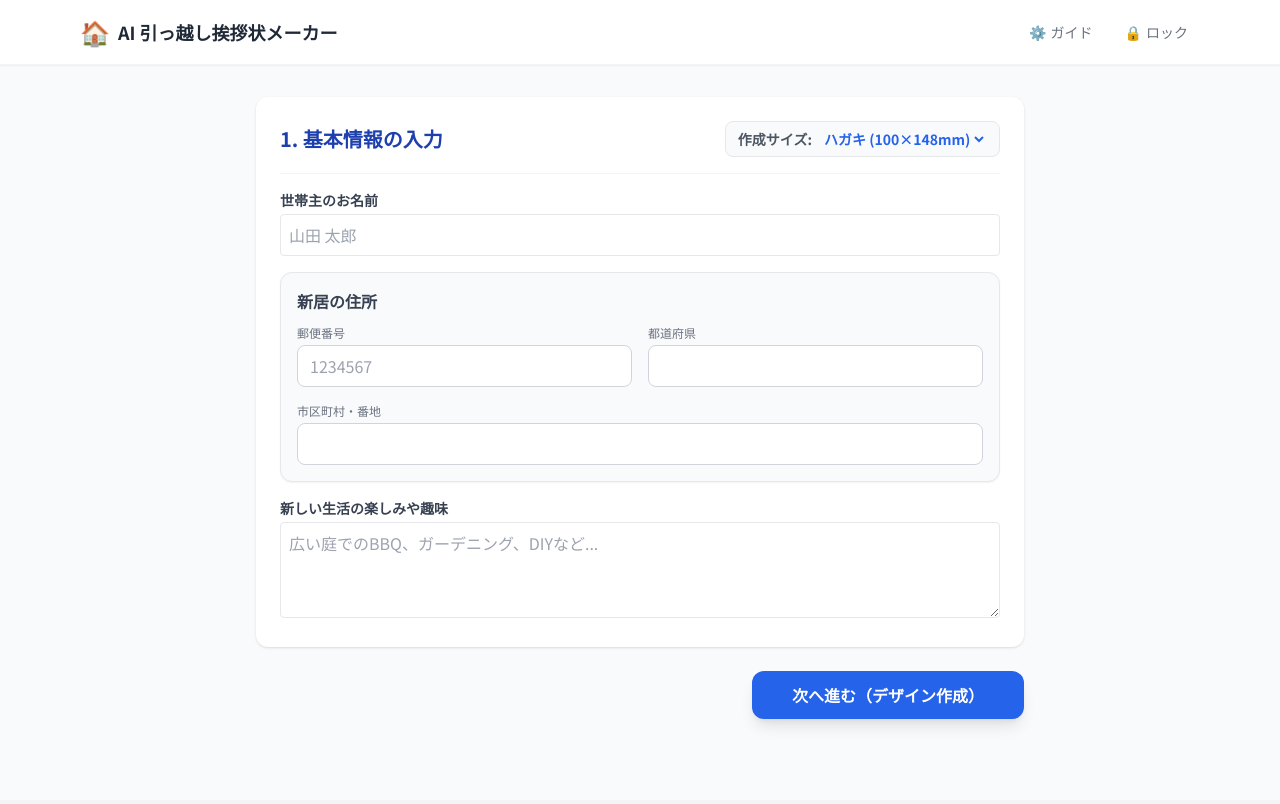
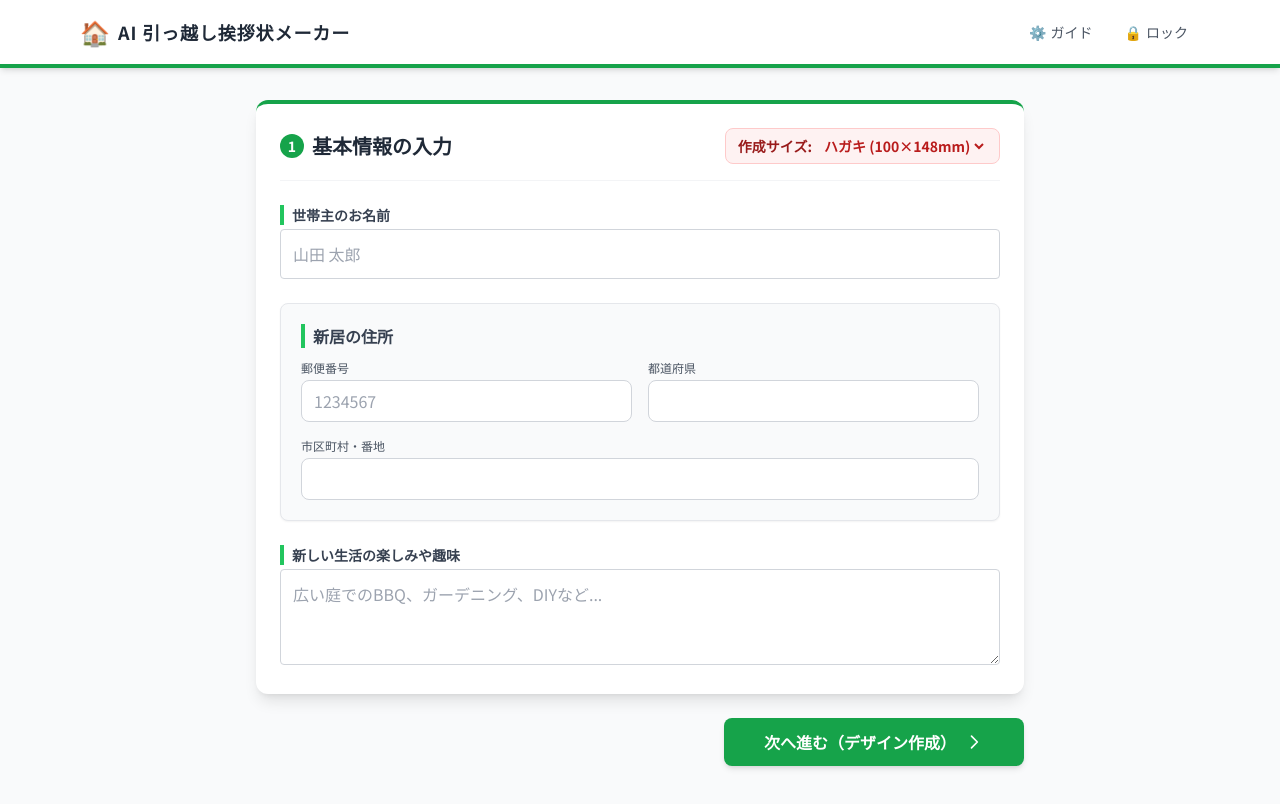
Before and after one commit to bakanayuzhouren-prog/shu, a React (Vite) app: page / in a window 1280 px wide. Built offline with nearby package versions, Linux system fonts and the light colour scheme.

Commit message:
refactor: Update UI colors and metadata
This commit updates the application's theme colors, background, and metadata to reflect the official product name. It also includes minor UI enhancements to input components and step sections for a more modern and polished look.

```diff
--- a/App.tsx
+++ b/App.tsx
@@ -75,7 +75,7 @@ function App() {
   if (!isLoaded) return null;
 
   return (
-    <div className="min-h-screen bg-gray-50">
+    <div className="min-h-screen bg-white">
       {isLocked && (
         <PinLock mode="locked" onUnlock={(p) => { if(p === pin) {setIsLocked(false); return true;} return false; }} onSetPin={() => {}} />
       )}
@@ -84,24 +84,24 @@ function App() {
       )}
       {showHostingGuide && <HostingGuide onClose={() => setShowHostingGuide(false)} />}
 
-      <header className="bg-white shadow-sm sticky top-0 z-50 no-print border-b border-gray-100">
+      <header className="bg-white shadow-md sticky top-0 z-50 no-print border-b-4 border-green-600">
         <div className="max-w-6xl mx-auto px-4 h-16 flex items-center justify-between">
           <div className="flex items-center gap-2 cursor-pointer" onClick={() => setStep('input')}>
             <span className="text-2xl">🏠</span>
-            <h1 className="font-bold text-lg text-gray-800">AI 引っ越し挨拶状メーカー</h1>
+            <h1 className="font-bold text-lg text-gray-800 tracking-wider">AI 引っ越し挨拶状メーカー</h1>
           </div>
           <div className="flex gap-2">
-            <button onClick={() => setShowHostingGuide(true)} className="flex items-center gap-1 px-3 py-1.5 text-sm font-medium text-gray-500 hover:text-blue-600 hover:bg-blue-50 rounded-lg transition">
+            <button onClick={() => setShowHostingGuide(true)} className="flex items-center gap-1 px-3 py-1.5 text-sm font-medium text-gray-600 hover:text-green-600 hover:bg-green-50 rounded-lg transition">
               <span>⚙️</span> <span className="hidden sm:inline">ガイド</span>
             </button>
-            <button onClick={() => setShowPinSetup(true)} className="flex items-center gap-1 px-3 py-1.5 text-sm font-medium text-gray-500 hover:text-blue-600 hover:bg-blue-50 rounded-lg transition">
+            <button onClick={() => setShowPinSetup(true)} className="flex items-center gap-1 px-3 py-1.5 text-sm font-medium text-gray-600 hover:text-green-600 hover:bg-green-50 rounded-lg transition">
               <span>🔒</span> <span className="hidden sm:inline">ロック</span>
             </button>
           </div>
         </div>
       </header>
 
-      <main className="p-4 md:p-8">
+      <main className="p-4 md:p-8 bg-gray-50 min-h-[calc(100vh-64px)]">
         {step === 'input' && <StepInput data={formData} updateData={updateData} onNext={() => setStep('design')} />}
         {step === 'design' && <StepDesign data={formData} updateData={updateData} onNext={() => setStep('print')} onBack={() => setStep('input')} />}
         {step === 'print' && <StepPrint data={formData} onBack={() => setStep('design')} />}
--- a/components/AddressInput.tsx
+++ b/components/AddressInput.tsx
@@ -33,11 +33,11 @@ const AddressInput: React.FC<AddressInputProps> = ({ label, value, onChange }) =
   };
 
   return (
-    <div className="bg-gray-50 p-4 rounded-xl border border-gray-200 shadow-sm mb-4">
-      <h3 className="font-semibold text-gray-700 mb-3">{label}</h3>
+    <div className="bg-gray-50 p-5 rounded-lg border border-gray-200 shadow-sm mb-4">
+      <h3 className="font-bold text-gray-700 mb-3 border-l-4 border-green-500 pl-2">{label}</h3>
       <div className="grid grid-cols-1 md:grid-cols-2 gap-4">
         <div>
-          <label className="block text-xs font-medium text-gray-500 mb-1">郵便番号</label>
+          <label className="block text-xs font-medium text-gray-600 mb-1">郵便番号</label>
           <div className="relative">
              <input
               type="text"
@@ -45,29 +45,29 @@ const AddressInput: React.FC<AddressInputProps> = ({ label, value, onChange }) =
               onChange={handleZipChange}
               placeholder="1234567"
               maxLength={7}
-              className="w-full border border-gray-300 rounded-lg px-3 py-2 focus:ring-2 focus:ring-blue-400 outline-none"
+              className="w-full border border-gray-300 rounded-lg px-3 py-2 focus:ring-2 focus:ring-red-500 outline-none transition"
             />
-            {loading && <span className="absolute right-3 top-2 text-[10px] text-blue-500 animate-pulse">検索中</span>}
+            {loading && <span className="absolute right-3 top-2 text-[10px] text-red-600 animate-pulse font-bold">検索中...</span>}
           </div>
         </div>
         <div>
-          <label className="block text-xs font-medium text-gray-500 mb-1">都道府県</label>
+          <label className="block text-xs font-medium text-gray-600 mb-1">都道府県</label>
           <input
             type="text"
             value={value.prefecture}
             onChange={(e: React.ChangeEvent<HTMLInputElement>) => onChange({ ...value, prefecture: e.target.value })}
-            className="w-full border border-gray-300 rounded-lg px-3 py-2 bg-white"
+            className="w-full border border-gray-300 rounded-lg px-3 py-2 bg-white focus:ring-2 focus:ring-red-500 outline-none transition"
           />
         </div>
         <div className="md:col-span-2">
-          <label className="block text-xs font-medium text-gray-500 mb-1">市区町村・番地</label>
+          <label className="block text-xs font-medium text-gray-600 mb-1">市区町村・番地</label>
           <input
             type="text"
             value={value.city + value.addressLine}
             onChange={(e: React.ChangeEvent<HTMLInputElement>) => {
                 onChange({ ...value, city: e.target.value, addressLine: '' });
             }}
-            className="w-full border border-gray-300 rounded-lg px-3 py-2 focus:ring-2 focus:ring-blue-400 outline-none bg-white"
+            className="w-full border border-gray-300 rounded-lg px-3 py-2 focus:ring-2 focus:ring-red-500 outline-none bg-white transition"
           />
         </div>
       </div>
--- a/components/PinLock.tsx
+++ b/components/PinLock.tsx
@@ -1,3 +1,4 @@
+
 import React, { useState } from 'react';
 
 interface PinLockProps {
@@ -63,7 +64,7 @@ const PinLock: React.FC<PinLockProps> = ({ mode, onUnlock, onSetPin, onCancelSet
       <div className="w-full max-w-xs flex flex-col items-center">
 
         <div className="mb-8 text-center">
-          <div className="w-16 h-16 bg-gray-800 rounded-full flex items-center justify-center mx-auto mb-4 text-3xl shadow-inner">
+          <div className="w-16 h-16 bg-gray-800 rounded-full flex items-center justify-center mx-auto mb-4 text-3xl shadow-inner border border-gray-700">
             {mode === 'locked' ? '🔒' : '🛡️'}
           </div>
           <h2 className="text-xl font-bold mb-2">
@@ -81,14 +82,14 @@ const PinLock: React.FC<PinLockProps> = ({ mode, onUnlock, onSetPin, onCancelSet
             <div
               key={i}
               className={`w-4 h-4 rounded-full transition-all duration-300 ${
-                i < input.length ? 'bg-blue-500 scale-110 shadow-[0_0_10px_rgba(59,130,246,0.5)]' : 'bg-gray-700'
+                i < input.length ? 'bg-green-600 scale-110 shadow-[0_0_10px_rgba(22,163,74,0.5)]' : 'bg-gray-700'
               }`}
             />
           ))}
         </div>
 
         {error && (
-           <div className="mb-6 text-red-400 text-sm font-bold bg-red-900/30 px-4 py-2 rounded animate-pulse">
+           <div className="mb-6 text-red-400 text-sm font-bold bg-red-900/30 px-4 py-2 rounded animate-pulse border border-red-900/50">
              {error}
            </div>
         )}
@@ -99,7 +100,7 @@ const PinLock: React.FC<PinLockProps> = ({ mode, onUnlock, onSetPin, onCancelSet
              <button
                key={num}
                onClick={() => handleNumClick(num)}
-               className="h-16 rounded-full bg-gray-800 hover:bg-gray-700 active:bg-gray-600 text-2xl font-bold transition shadow-lg"
+               className="h-16 rounded-full bg-gray-800 hover:bg-gray-700 active:bg-gray-600 text-2xl font-bold transition shadow-lg border border-gray-700"
              >
                {num}
              </button>
@@ -111,7 +112,7 @@ const PinLock: React.FC<PinLockProps> = ({ mode, onUnlock, onSetPin, onCancelSet
            </div>
            <button
              onClick={() => handleNumClick(0)}
-             className="h-16 rounded-full bg-gray-800 hover:bg-gray-700 active:bg-gray-600 text-2xl font-bold transition shadow-lg"
+             className="h-16 rounded-full bg-gray-800 hover:bg-gray-700 active:bg-gray-600 text-2xl font-bold transition shadow-lg border border-gray-700"
            >
              0
            </button>
--- a/components/StepInput.tsx
+++ b/components/StepInput.tsx
@@ -11,16 +11,19 @@ interface StepInputProps {
 
 const StepInput: React.FC<StepInputProps> = ({ data, updateData, onNext }) => {
   return (
-    <div className="max-w-3xl mx-auto space-y-6">
-      <div className="bg-white shadow rounded-xl p-6">
-        <div className="flex justify-between items-center mb-4 border-b border-gray-100 pb-4">
-          <h2 className="text-xl font-bold text-blue-800">1. 基本情報の入力</h2>
-          <div className="flex items-center gap-2 bg-gray-50 px-3 py-1.5 rounded-lg border border-gray-200">
-            <span className="text-sm font-bold text-gray-600">作成サイズ:</span>
+    <div className="max-w-3xl mx-auto space-y-6 animate-fade-in">
+      <div className="bg-white shadow-lg rounded-xl p-6 border-t-4 border-green-600">
+        <div className="flex justify-between items-center mb-6 border-b border-gray-100 pb-4">
+          <h2 className="text-xl font-bold text-gray-800 flex items-center gap-2">
+            <span className="bg-green-600 text-white w-6 h-6 rounded-full flex items-center justify-center text-sm">1</span>
+            基本情報の入力
+          </h2>
+          <div className="flex items-center gap-2 bg-red-50 px-3 py-1.5 rounded-lg border border-red-200">
+            <span className="text-sm font-bold text-red-800">作成サイズ:</span>
             <select
               value={data.paperSize || 'postcard'}
               onChange={(e) => updateData({ paperSize: e.target.value as 'a4' | 'postcard' })}
-              className="bg-transparent text-sm font-bold text-blue-600 focus:outline-none cursor-pointer"
+              className="bg-transparent text-sm font-bold text-red-700 focus:outline-none cursor-pointer"
             >
               <option value="postcard">ハガキ (100×148mm)</option>
               <option value="a4">A4 (210×297mm)</option>
@@ -28,14 +31,14 @@ const StepInput: React.FC<StepInputProps> = ({ data, updateData, onNext }) => {
           </div>
         </div>
 
-        <div className="space-y-4">
+        <div className="space-y-6">
           <div>
-            <label className="block text-sm font-bold text-gray-700 mb-1">世帯主のお名前</label>
+            <label className="block text-sm font-bold text-gray-700 mb-1 border-l-4 border-green-500 pl-2">世帯主のお名前</label>
             <input
               type="text"
               value={data.name}
               onChange={(e) => updateData({ name: e.target.value })}
-              className="w-full border p-2 rounded focus:ring-2 focus:ring-blue-500 outline-none transition"
+              className="w-full border border-gray-300 p-3 rounded bg-white focus:ring-2 focus:ring-red-500 outline-none transition"
               placeholder="山田 太郎"
             />
           </div>
@@ -47,11 +50,11 @@ const StepInput: React.FC<StepInputProps> = ({ data, updateData, onNext }) => {
           />
 
           <div>
-            <label className="block text-sm font-bold text-gray-700 mb-1">新しい生活の楽しみや趣味</label>
+            <label className="block text-sm font-bold text-gray-700 mb-1 border-l-4 border-green-500 pl-2">新しい生活の楽しみや趣味</label>
             <textarea
               value={data.hobbies}
               onChange={(e) => updateData({ hobbies: e.target.value })}
-              className="w-full border p-2 rounded focus:ring-2 focus:ring-blue-500 outline-none transition h-24"
+              className="w-full border border-gray-300 p-3 rounded bg-white focus:ring-2 focus:ring-red-500 outline-none transition h-24"
               placeholder="広い庭でのBBQ、ガーデニング、DIYなど..."
             />
           </div>
@@ -60,9 +63,10 @@ const StepInput: React.FC<StepInputProps> = ({ data, updateData, onNext }) => {
       <div className="flex justify-end">
         <button
           onClick={onNext}
-          className="bg-blue-600 hover:bg-blue-700 text-white px-10 py-3 rounded-xl font-bold shadow-lg transition transform hover:-translate-y-0.5 active:translate-y-0"
+          className="bg-green-600 hover:bg-green-700 text-white px-10 py-3 rounded-lg font-bold shadow-md transition transform hover:-translate-y-0.5 active:translate-y-0 flex items-center gap-2"
         >
           次へ進む（デザイン作成）
+          <svg className="w-5 h-5" fill="none" stroke="currentColor" viewBox="0 0 24 24"><path strokeLinecap="round" strokeLinejoin="round" strokeWidth="2" d="M9 5l7 7-7 7"></path></svg>
         </button>
       </div>
     </div>
--- a/components/StepPrint.tsx
+++ b/components/StepPrint.tsx
@@ -22,8 +22,8 @@ const StepPrint: React.FC<StepPrintProps> = ({ data, onBack }) => {
   const imageContainerHeight = isA4 ? 'h-80 mb-8' : 'h-40 mb-4';
 
   return (
-    <div className="max-w-4xl mx-auto text-center space-y-8 flex flex-col items-center">
-      <div className="no-print text-gray-500 text-sm">
+    <div className="max-w-4xl mx-auto text-center space-y-8 flex flex-col items-center animate-fade-in">
+      <div className="no-print text-gray-600 text-sm font-medium bg-white px-4 py-2 rounded-full shadow-sm">
         {isA4 ? 'A4サイズ (210×297mm) でプレビュー中' : 'ハガキサイズ (100×148mm) でプレビュー中'}
       </div>
 
@@ -31,12 +31,12 @@ const StepPrint: React.FC<StepPrintProps> = ({ data, onBack }) => {
         className={`bg-white shadow-2xl inline-block print-area text-left flex flex-col ${paddingClass}`}
         style={{ width: width, minHeight: height, backgroundColor: data.backgroundColor }}
       >
-         <div className={`${imageContainerHeight} bg-gray-50 overflow-hidden flex-shrink-0`}>
+         <div className={`${imageContainerHeight} bg-gray-50 overflow-hidden flex-shrink-0 border border-gray-100`}>
             {data.processedImage && <img src={data.processedImage} className="w-full h-full object-cover" />}
          </div>
          <div className="flex-1">
-            <h2 className={`${titleClass} font-serif font-bold text-gray-800`}>{data.name} より</h2>
-            <p className={`${textClass} font-serif whitespace-pre-wrap text-gray-700`}>{data.customMessage}</p>
+            <h2 className={`${titleClass} font-serif font-bold text-gray-900`}>{data.name} より</h2>
+            <p className={`${textClass} font-serif whitespace-pre-wrap text-gray-800`}>{data.customMessage}</p>
          </div>
          <div className={`mt-auto pt-4 border-t border-gray-100 flex justify-end items-end ${isA4 ? 'text-sm' : 'text-[8px]'}`}>
              {/* Address removed as requested */}
@@ -44,8 +44,8 @@ const StepPrint: React.FC<StepPrintProps> = ({ data, onBack }) => {
       </div>
 
       <div className="no-print space-x-4">
-        <button onClick={onBack} className="px-6 py-2 border rounded">デザインに戻る</button>
-        <button onClick={() => window.print()} className="px-10 py-3 bg-blue-600 text-white rounded-lg font-bold text-xl shadow-lg">🖨️ 印刷 / PDF保存</button>
+        <button onClick={onBack} className="px-6 py-2 border border-gray-300 rounded text-gray-600 hover:bg-gray-50 transition">デザインに戻る</button>
+        <button onClick={() => window.print()} className="px-10 py-3 bg-green-600 text-white rounded-lg font-bold text-xl shadow-lg hover:bg-green-700 transition">🖨️ 印刷 / PDF保存</button>
       </div>
     </div>
   );
--- a/index.html
+++ b/index.html
@@ -6,13 +6,13 @@
     <meta name="viewport" content="width=device-width, initial-scale=1.0, maximum-scale=1.0, user-scalable=no" />
     <title>AI 引っ越し挨拶状メーカー</title>
     <link rel="manifest" href="./manifest.json" />
-    <meta name="theme-color" content="#2563EB" />
+    <meta name="theme-color" content="#16A34A" />
     <script src="https://cdn.tailwindcss.com"></script>
     <style>
       @import url('https://fonts.googleapis.com/css2?family=Noto+Sans+JP:wght@300;400;500;700&display=swap');
       body {
         font-family: 'Noto Sans JP', sans-serif;
-        background-color: #f3f4f6;
+        background-color: #f9fafb;
       }
       @media print {
         .no-print { display: none !important; }
--- a/metadata.json
+++ b/metadata.json
@@ -1,5 +1,5 @@
 {
-  "name": "Copy of Moving Card Creator AI",
+  "name": "AI 引っ越し挨拶状メーカー",
   "description": "A smart application for creating moving announcements with AI-generated text and privacy-conscious 2D image transformation.",
   "requestFramePermissions": []
 }
```
Also changed, not shown: components/HostingGuide.tsx (+12 -12 lines), components/StepDesign.tsx (+26 -26 lines), 1 other file (tests, documents, lock files or other folders).
